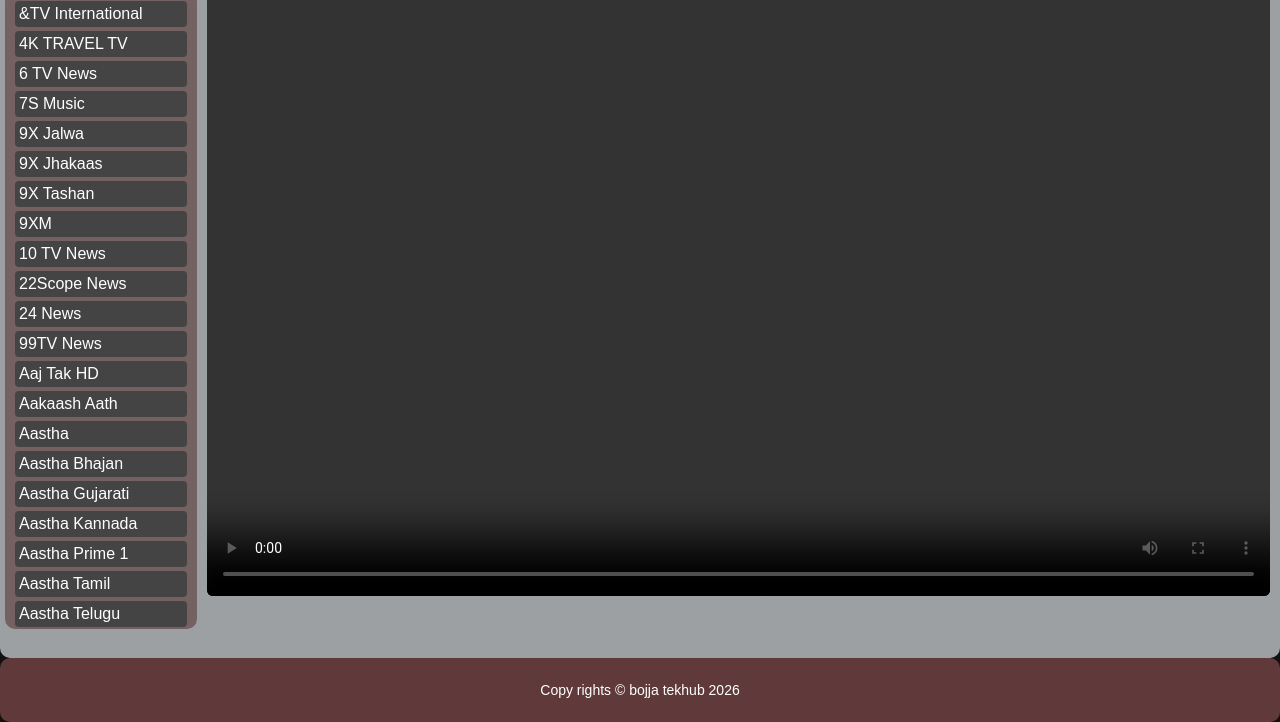
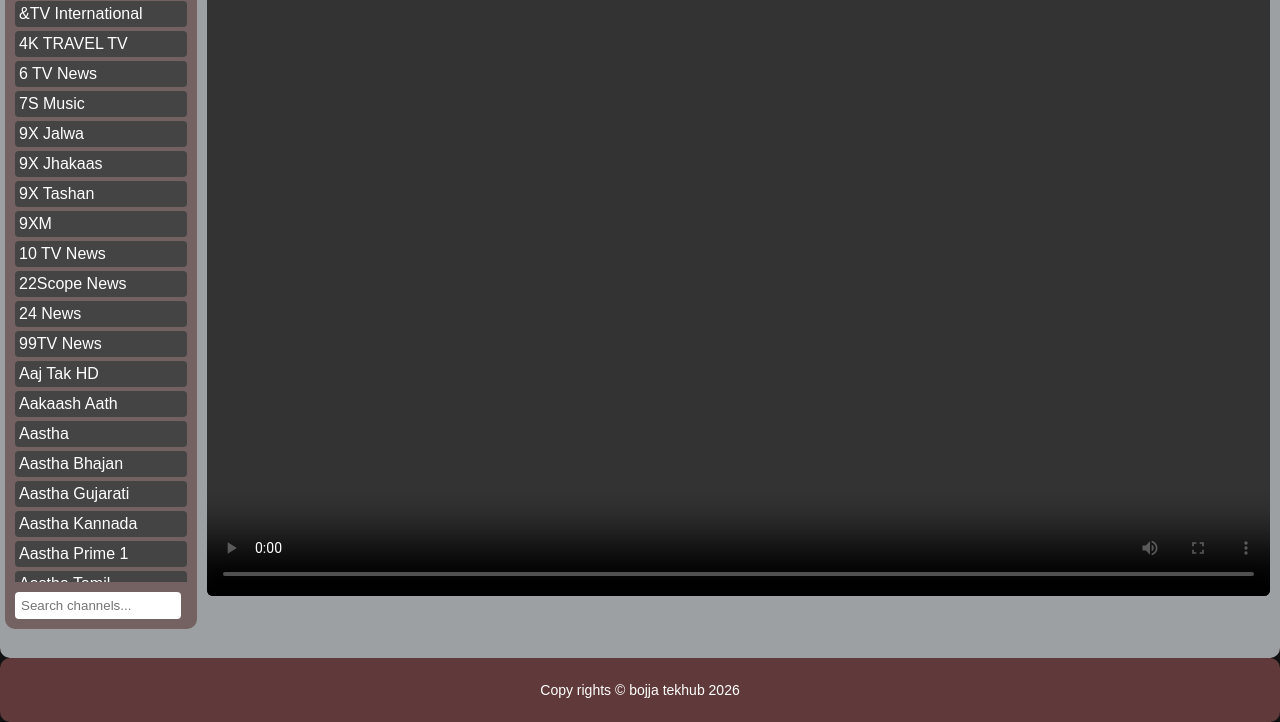
Before and after one commit to PraveenBojja83/praveentv, a plain HTML site: page index.html in a window 1280 px wide. Shown: the part 78-800 px from the top of the page. Drawn offline with Linux system fonts and the light colour scheme.

Commit message:
search bar position changed

```diff
--- a/index.html
+++ b/index.html
@@ -57,6 +57,9 @@
     <!-- Sidebar -->
     <aside class="sidebar">
         <div id="channel-list"></div>
+        <div class="search-container">
+            <input type="text" id="search" placeholder="Search channels...">
+        </div>
     </aside>
 
     <!-- Video area -->
```
